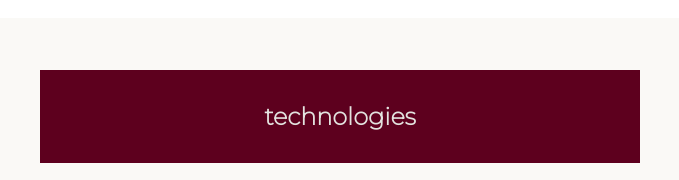
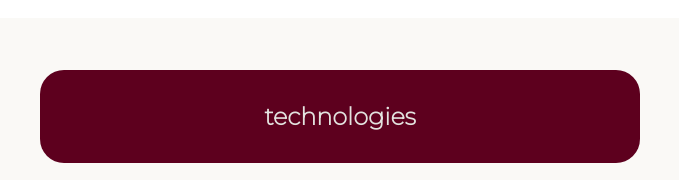
Before and after one commit to TheVivekGaur/Portfolio-website, a plain HTML site: page index.html in a window 1280 px wide. Shown: the part 589-769 px from the top of the page, 300-979 px from the left. Drawn offline with Linux system fonts and the light colour scheme.

Commit message:
adding border radius to make it look good

```diff
--- a/styles.css
+++ b/styles.css
@@ -122,6 +122,7 @@ hr {
   color: var(--secondary-color);
   text-align: center;
   padding: 2rem;
+  border-radius: 1.5rem;
 }
 
 .ow{
```
